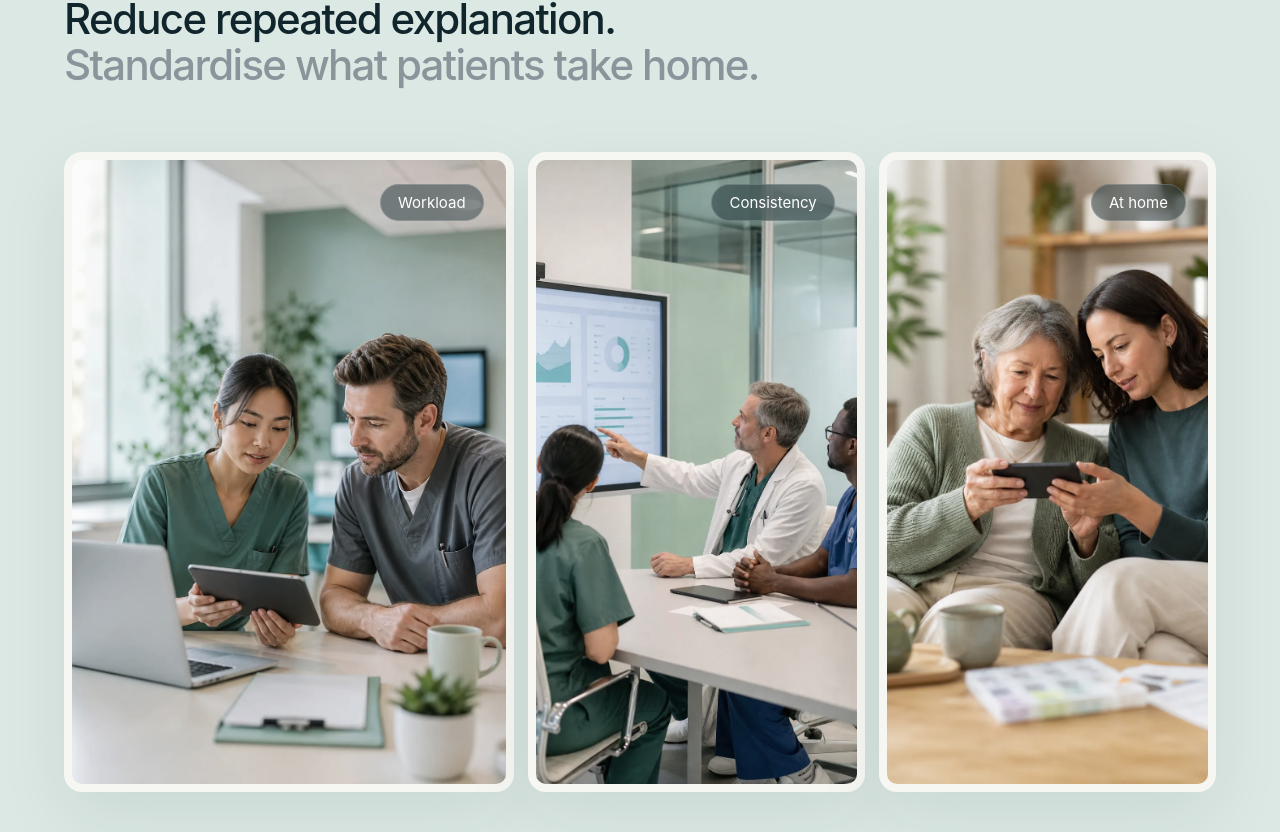
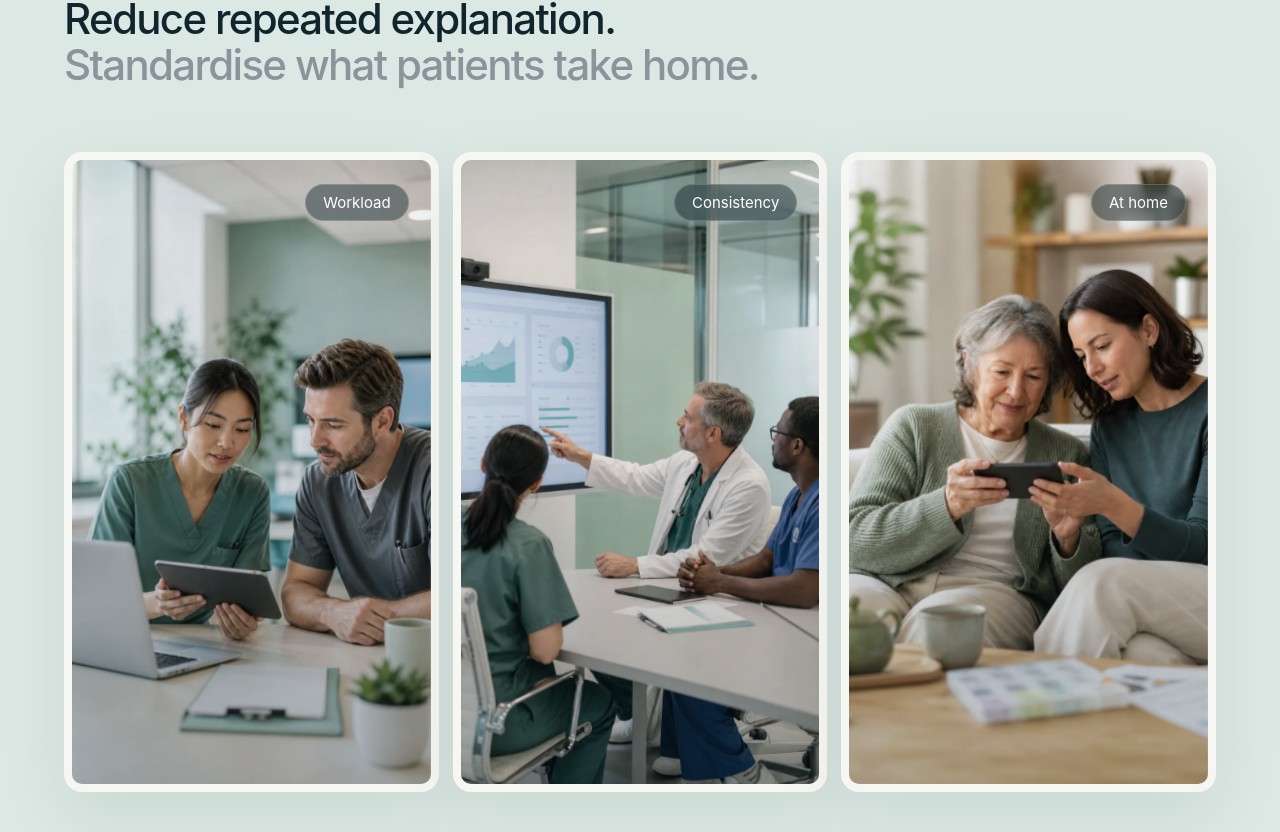
Before and after one commit to STV1222/Medivo-AI-Website, a Next.js app: page / in a window 1280 px wide. Shown: the part 9060-9892 px from the top of the page. Built offline with nearby package versions, Linux system fonts and the light colour scheme; a web font is replaced by a local one.

Commit message:
Fix healthcare benefit image rendering

```diff
--- a/app/globals.css
+++ b/app/globals.css
@@ -181,17 +181,16 @@ button{font:inherit}
 .hospital-benefits{background:#dbe8e3;padding:11vw 5vw}
 .hospital-benefits-copy{margin-bottom:5vw}
 .hospital-benefits h2{margin:0;max-width:980px}
-.hospital-benefit-gallery{display:flex;gap:14px;min-height:min(56vw,640px)}
-.hospital-benefit-card{position:relative;flex:1 1 0;min-width:0;overflow:hidden;border-radius:var(--radius);background:#f6f6f2;border:8px solid #f6f6f2;box-shadow:0 24px 70px rgba(16,37,44,.08);isolation:isolate;transition:flex-basis .55s cubic-bezier(.2,.7,.2,1),flex-grow .55s cubic-bezier(.2,.7,.2,1),transform .35s ease;outline:0}
-.hospital-benefit-card:first-child{flex-grow:1.35}
-.hospital-benefit-card:hover,.hospital-benefit-card:focus-within{flex-grow:2.35;transform:translateY(-3px)}
-.hospital-benefit-card img{object-fit:cover;object-position:center;filter:saturate(.9) contrast(.98);transition:transform .8s cubic-bezier(.2,.7,.2,1),filter .45s ease}
-.hospital-benefit-card:hover img,.hospital-benefit-card:focus-within img{transform:scale(1.035);filter:saturate(1) contrast(1)}
-.hospital-benefit-card:after{content:"";position:absolute;inset:0;background:linear-gradient(90deg,rgba(246,246,242,.94) 0%,rgba(246,246,242,.88) 46%,rgba(246,246,242,.22) 72%,rgba(16,37,44,.18) 100%);opacity:0;transform:translateX(-22%);transition:opacity .45s ease,transform .55s cubic-bezier(.2,.7,.2,1);z-index:1}
-.hospital-benefit-card:hover:after,.hospital-benefit-card:focus-within:after{opacity:1;transform:translateX(0)}
+.hospital-benefit-gallery{display:grid;grid-template-columns:repeat(3,minmax(0,1fr));gap:14px;min-height:min(54vw,640px)}
+.hospital-benefit-card{position:relative;min-width:0;overflow:hidden;border-radius:var(--radius);background:#f6f6f2;border:8px solid #f6f6f2;box-shadow:0 24px 70px rgba(16,37,44,.08);isolation:isolate;outline:0;transform:translateZ(0);transition:transform .3s ease,box-shadow .3s ease}
+.hospital-benefit-card:hover,.hospital-benefit-card:focus-within{transform:translate3d(0,-3px,0);box-shadow:0 28px 75px rgba(16,37,44,.12)}
+.benefit-image{position:absolute;inset:0;background-position:center;background-size:cover;filter:saturate(.92) contrast(.98);transform:scale(1.001) translateZ(0);transition:transform .65s cubic-bezier(.2,.7,.2,1),filter .35s ease;will-change:transform}
+.hospital-benefit-card:hover .benefit-image,.hospital-benefit-card:focus-within .benefit-image{transform:scale(1.035) translateZ(0);filter:saturate(1) contrast(1)}
+.hospital-benefit-card:after{content:"";position:absolute;inset:0;background:linear-gradient(180deg,rgba(16,37,44,.04),rgba(16,37,44,.08) 42%,rgba(16,37,44,.32));opacity:.82;transition:opacity .28s ease;z-index:1}
+.hospital-benefit-card:hover:after,.hospital-benefit-card:focus-within:after{opacity:.18}
 .benefit-pill{position:absolute;top:24px;right:22px;z-index:3;padding:11px 18px;border-radius:999px;background:rgba(16,37,44,.45);color:white;font-size:15px;line-height:1;backdrop-filter:blur(14px);-webkit-backdrop-filter:blur(14px);box-shadow:inset 0 0 0 1px rgba(255,255,255,.18)}
-.benefit-panel{position:absolute;left:34px;top:50%;z-index:2;width:min(78%,430px);transform:translate(-28px,-50%);opacity:0;transition:opacity .38s ease,transform .55s cubic-bezier(.2,.7,.2,1)}
-.hospital-benefit-card:hover .benefit-panel,.hospital-benefit-card:focus-within .benefit-panel{opacity:1;transform:translate(0,-50%)}
+.benefit-panel{position:absolute;left:22px;bottom:22px;z-index:2;width:min(calc(100% - 44px),440px);padding:28px;background:rgba(246,246,242,.95);border-radius:14px;box-shadow:0 22px 60px rgba(16,37,44,.16);transform:translate3d(-112%,0,0);opacity:0;transition:opacity .28s ease,transform .46s cubic-bezier(.2,.7,.2,1);will-change:transform}
+.hospital-benefit-card:hover .benefit-panel,.hospital-benefit-card:focus-within .benefit-panel{opacity:1;transform:translate3d(0,0,0)}
 .benefit-panel h3{font-size:clamp(28px,3.2vw,46px);line-height:1.02;letter-spacing:var(--title-track);font-weight:480;margin:0 0 26px}
 .benefit-panel p{font-size:17px;line-height:1.55;color:#66757b;margin:0 0 42px}
 .benefit-panel a{display:inline-flex;align-items:center;justify-content:center;gap:16px;min-width:128px;padding:14px 21px;border-radius:999px;background:#132733;color:#fff;font-size:15px;font-weight:560}
--- a/app/page.tsx
+++ b/app/page.tsx
@@ -330,7 +330,7 @@ export default function Home() {
         <div className="hospital-benefit-gallery">
           {hospitalBenefits.map((item) => (
             <article className="hospital-benefit-card" key={item.titleKey} tabIndex={0}>
-              <Image src={item.image} alt={t(item.altKey)} fill sizes="(max-width: 900px) 90vw, 32vw" />
+              <div className="benefit-image" style={{ backgroundImage: `url(${item.image})` }} role="img" aria-label={t(item.altKey)} />
               <span className="benefit-pill">{t(item.labelKey)}</span>
               <div className="benefit-panel">
                 <h3>{t(item.titleKey)}</h3>
```
